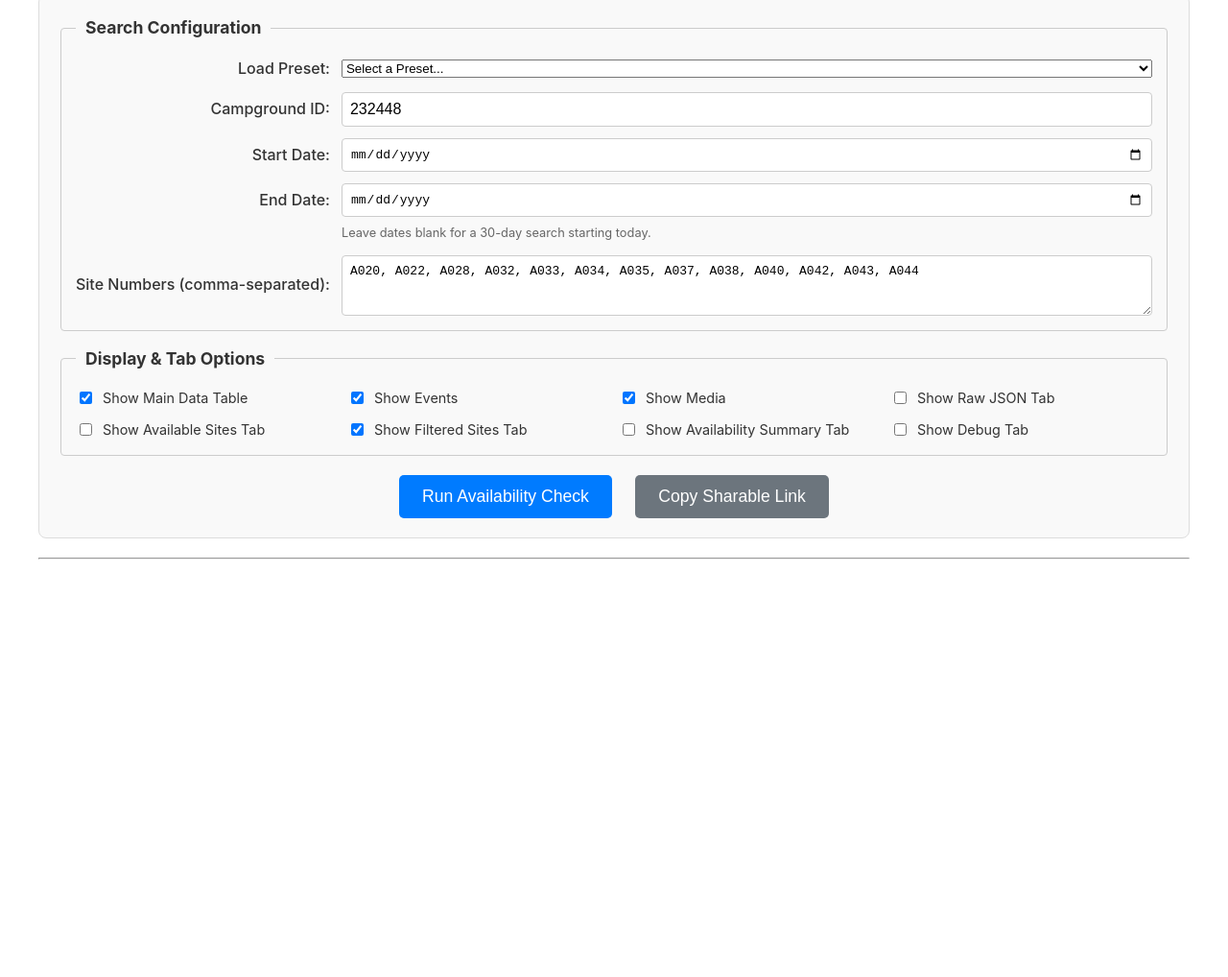
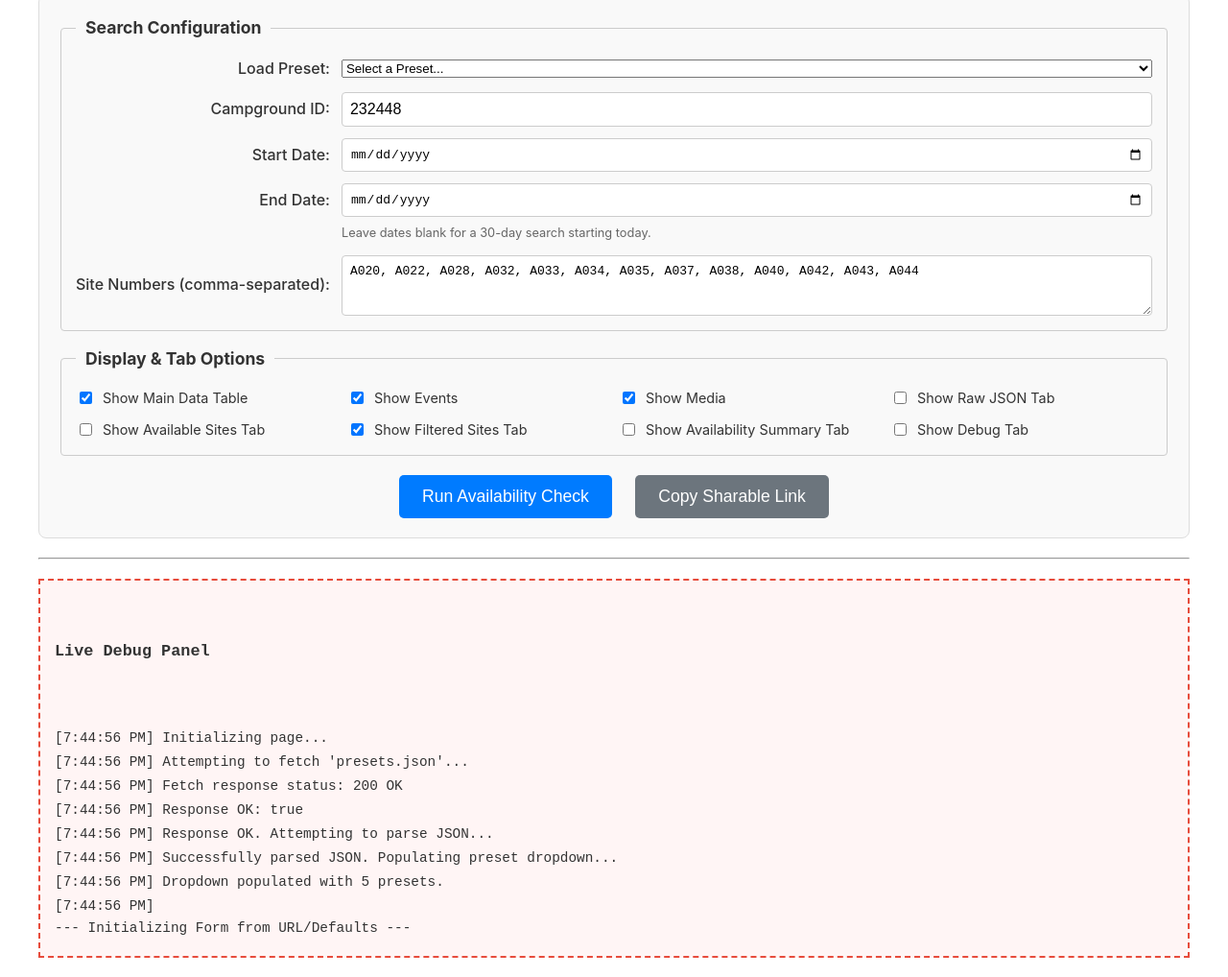
Before and after one commit to Fizzrock/campsite-check-website, a website: page index.html in a window 1280 px wide. Shown: the part 280-1298 px from the top of the page at 96% size. Before the commit the page ends 891 px from the top, so only its background shows below. Drawn offline with Linux system fonts and the light colour scheme.

Commit message:
form improved, new presets json used for campground/sites

```diff
--- a/campgroundAvailability.js
+++ b/campgroundAvailability.js
@@ -160,14 +160,8 @@ const preset_UpperPines = {
     sites: [] // No specific sites, will show all
 };
 
-// A collection to make presets easily iterable and referenceable by name.
-const PRESET_COLLECTION = {
-    'Tuolumne Meadows': preset_TuolumneMeadows,
-    'Rock Creek (Patti)': preset_RockCreek_Patti,
-    'Rock Creek (All)': preset_RockCreek_All,
-    'Yosemite Creek': preset_YosemiteCreek,
-    'Upper Pines': preset_UpperPines
-};
+// This will be populated by fetching presets.json on page load.
+let PRESET_COLLECTION = {};
 
 // --- Date Filtering Presets ---
 // These presets define different date ranges for the availability check.
@@ -2577,6 +2571,14 @@ function handleCopyLink() {
     const baseUrl = window.location.origin + window.location.pathname;
     const params = new URLSearchParams();
 
+    // Preserve the access_code from the current URL if it exists, so the
+    // generated link will also be accessible.
+    const currentParams = new URLSearchParams(window.location.search);
+    const accessCode = currentParams.get('access_code');
+    if (accessCode) {
+        params.append('access_code', accessCode);
+    }
+
     // Add main search parameters
     if (dynamicConfig.api.campgroundId) params.append('campgroundId', dynamicConfig.api.campgroundId);
     if (dynamicConfig.filters.filterStartDate) params.append('filterStartDate', dynamicConfig.filters.filterStartDate);
@@ -2604,17 +2606,45 @@ function handleCopyLink() {
  * Initializes the page on load. It sets up the form with values from URL parameters
  * or defaults from the `config` object, and attaches event listeners to the form buttons.
  */
-function initializePage() {
+async function initializePage() {
+    // --- Setup Live Debug Panel ---
+    const debugPanel = document.getElementById('live-debug-panel');
+    if (debugPanel) debugPanel.style.display = 'block';
+    const logDebug = (msg) => {
+        if (!debugPanel) return;
+        const p = document.createElement('p');
+        p.style.margin = '2px 0';
+        p.textContent = `[${new Date().toLocaleTimeString()}] ${msg}`;
+        debugPanel.appendChild(p);
+    };
+    logDebug("Initializing page...");
+
     const form = document.getElementById('config-form');
     const copyLinkButton = document.getElementById('copy-link-button');
     const presetSelector = document.getElementById('preset-selector');
 
     if (!form || !copyLinkButton || !presetSelector) {
-        console.error("Required form elements not found. Aborting initialization.");
+        const errorMsg = "Required form elements not found. Aborting UI initialization.";
+        logDebug(`ERROR: ${errorMsg}`);
+        console.error(errorMsg);
         return;
     }
 
-    // Populate the preset dropdown
+    // --- Fetch and Populate Presets ---
+    try {
+        logDebug("Attempting to fetch 'presets.json'...");
+        const response = await fetch('presets.json');
+        logDebug(`Fetch response status: ${response.status} ${response.statusText}`);
+        logDebug(`Response OK: ${response.ok}`);
+
+        if (!response.ok) {
+            throw new Error(`HTTP error! status: ${response.status}`);
+        }
+        logDebug("Response OK. Attempting to parse JSON...");
+        PRESET_COLLECTION = await response.json();
+        logDebug("Successfully parsed JSON. Populating preset dropdown...");
+
+        // Populate the preset dropdown from the fetched data
         const defaultOption = document.createElement('option');
         defaultOption.value = "";
         defaultOption.textContent = "Select a Preset...";
@@ -2626,6 +2656,18 @@ function initializePage() {
             option.textContent = presetName;
             presetSelector.appendChild(option);
         }
+        logDebug(`Dropdown populated with ${Object.keys(PRESET_COLLECTION).length} presets.`);
+    } catch (error) {
+        const errorMsg = `Could not load or parse presets.json: ${error.message}`;
+        logDebug(`ERROR: ${errorMsg}`);
+        console.error(errorMsg, error);
+        const errorOption = document.createElement('option');
+        errorOption.value = "";
+        errorOption.textContent = "Error loading presets";
+        presetSelector.appendChild(errorOption);
+        presetSelector.disabled = true;
+    }
+    logDebug("\n--- Initializing Form from URL/Defaults ---");
 
     // 1. Create initial config from URL params, falling back to the hardcoded defaults
     const urlParams = new URLSearchParams(window.location.search);
--- a/index.html
+++ b/index.html
@@ -65,6 +65,10 @@
 
     <hr>
 
+    <div id="live-debug-panel" style="display: none;">
+        <h3>Live Debug Panel</h3>
+    </div>
+
     <div id="results-container"></div>
     <script src="campgroundAvailability.js"></script>
 </body>
--- a/middleware.js
+++ b/middleware.js
@@ -13,7 +13,7 @@ export default function middleware(request) {
   const url = new URL(request.url);
 
   // Allow static assets
-  if (url.pathname.match(/\.(css|js|png|jpg|jpeg|ico|svg|webp|woff2?)$/)) return;
+  if (url.pathname.match(/\.(css|js|json|png|jpg|jpeg|ico|svg|webp|woff2?)$/)) return;
 
   // Allow API routes
   if (url.pathname.startsWith('/api/')) return;
--- /dev/null
+++ b/presets.json
@@ -0,0 +1,22 @@
+{
+  "Tuolumne Meadows": {
+    "campgroundId": "232448",
+    "sites": ["A040", "A042", "A044", "A043", "A038", "A037", "A034", "A035", "A033", "A032", "A028", "A022", "A020"]
+  },
+  "Rock Creek (Patti)": {
+    "campgroundId": "233907",
+    "sites": [20, 21, 22, 23, 24]
+  },
+  "Rock Creek (All)": {
+    "campgroundId": "233907",
+    "sites": [1, 12, 20, 21, 22, 23, 24, 25, 26]
+  },
+  "Yosemite Creek": {
+    "campgroundId": "10083840",
+    "sites": [51, 54, 55, 58, 60, 61]
+  },
+  "Upper Pines": {
+    "campgroundId": "232447",
+    "sites": []
+  }
+}
--- a/style.css
+++ b/style.css
@@ -222,6 +222,21 @@ td:nth-child(6) {
 .button-container button:hover {
     opacity: 0.9;
 }
+
+#live-debug-panel {
+    border: 2px dashed #e74c3c;
+    background-color: #fff5f5;
+    padding: 15px;
+    margin-top: 20px;
+    font-family: 'Courier New', Courier, monospace;
+    font-size: 0.9em;
+    white-space: pre-wrap;
+    word-wrap: break-word;
+}
+
+#live-debug-panel h3 {
+    margin-top: 0;
+}
 .request-info {
     font-size: 0.8em;
     color: #777;
```
Lines whose indentation alone changed are shown as unchanged.
